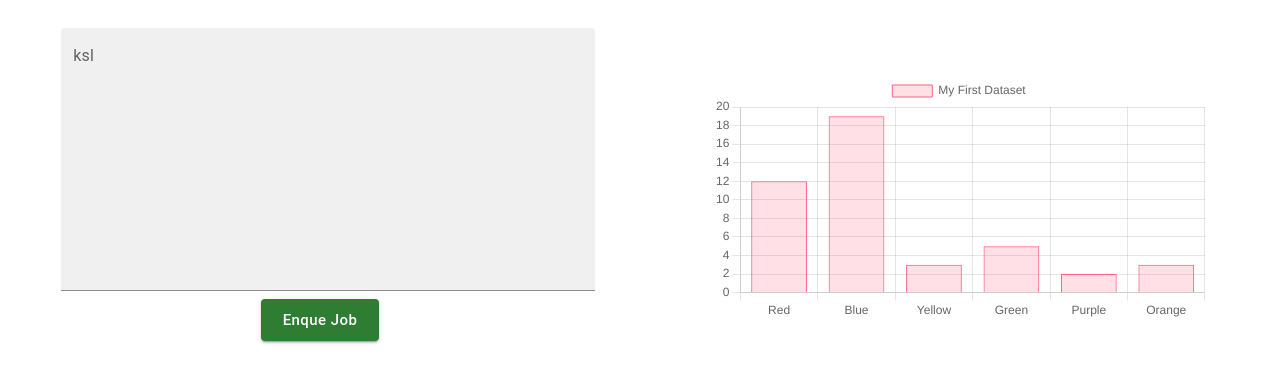
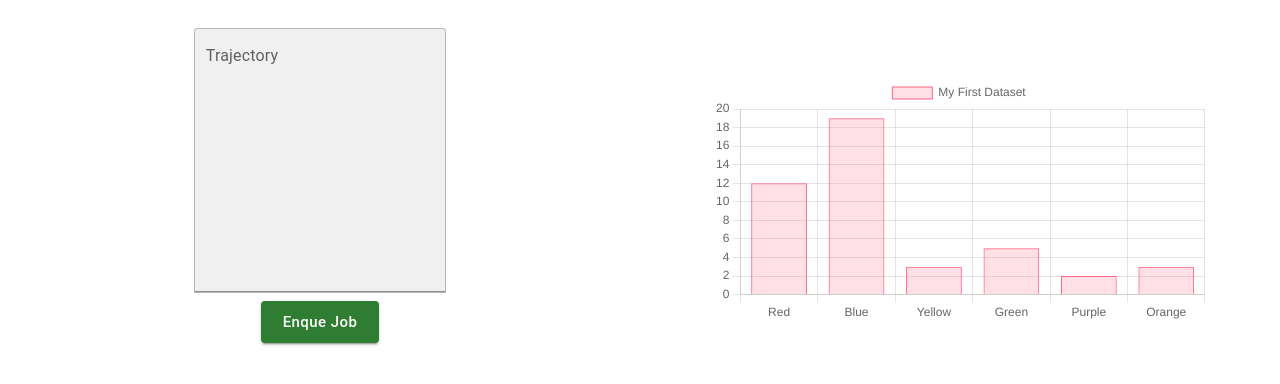
Before and after one commit to MohAhmad/awt_ABR_Streaming, a React (Create React App) app in the folder abr_streaming/: page / in a window 1280 px wide. Shown: the top 384 px of the page. Built offline with nearby package versions, Linux system fonts and the light colour scheme.

Commit message:
validation check

```diff
--- a/abr_streaming/package.json
+++ b/abr_streaming/package.json
@@ -14,6 +14,7 @@
     "react": "^18.2.0",
     "react-dom": "^18.2.0",
     "react-scripts": "5.0.1",
+    "react-toastify": "^9.1.2",
     "styled": "^1.0.0",
     "web-vitals": "^2.1.4"
   },
--- a/abr_streaming/src/App.js
+++ b/abr_streaming/src/App.js
@@ -6,7 +6,7 @@ import CustomButton from './components/Button';
 import {Container, InnerContainer} from './style'
 
 function App() {
-  const [tragectories, setTragectories] = useState('ksl');
+  const [tragectories, setTragectories] = useState('Trajectory');
 
 
 // Define the data for the chart
@@ -24,7 +24,7 @@ var data = {
     var ctx ;
     useEffect(()=>{
     let myChart;
-    if(document ){
+    if(document){
     chartDiv = document.getElementById('myChart');
     ctx = chartDiv.getContext('2d');
     myChart = new Chart(ctx, {
@@ -55,7 +55,7 @@ return ()=>{
       <Container container>
       <InnerContainer item xs={5}>
         <InputField tragectories={tragectories} setTragectories={setTragectories} />
-        <CustomButton/>
+        <CustomButton tragectories={tragectories} setTragectories={setTragectories}/>
       </InnerContainer>
       <InnerContainer item xs={5}>
       <InnerContainer item><canvas id="myChart"/></InnerContainer>
--- a/abr_streaming/src/components/Button/index.jsx
+++ b/abr_streaming/src/components/Button/index.jsx
@@ -2,22 +2,44 @@ import React from "react";
 import Button from '@mui/material/Button';
 
 
-const CustomButton = ()=>{
+const CustomButton = (props)=>{
     function handleSubmit(event){
         event.preventDefault();
+        FormulaCheck(props.tragectories);
         //showShart(props.tragectories)
     }
+
+    const FormulaCheck = (props) => {
+
+        const propsWithoutBrace = props.replace(/[\[\]]/g, ''); //to delete []            console.log(propsWithoutBrace)
+        const propsWithQuotationmarks = propsWithoutBrace.replace(/(['"])?([a-zA-Z0-9_]+)(['"])?:/g, '"$2":'); // to put "" for the words
+        const regex = /\{.*?\}/g;
+        const matches = propsWithQuotationmarks.match(regex); // to divide the array into chunks of the right formale
+        matches.map((element) => {
+        try {
+            const { duration, speed } = JSON.parse(element);
+        // Überprüfe, ob duration und speed Zahlen sind
+        if (typeof duration === "number" && typeof speed === "number") {
+            // Formel ist gültig
+            console.log("Formel ist gültig");
+        } else {
+            // Formel ist ungültig
+            console.log("Formel ist ungültig");
+        }
+        } catch (error) {
+        // Fehler beim Parsen der Formel
+        console.log("Fehler beim Parsen der Formel");
+    };})
+};
+
     return(
         <Button
           variant="contained"
           size="large"
           color="success"
           style={{textTransform: 'initial'}}
-          onClick= {handleSubmit}
-        >
-            Enque Job
-        </Button>
-        );
-
-    }
+          onClick={handleSubmit}
+          >Enque Job</Button>
+    );
+}
     export default CustomButton;
--- /dev/null
+++ b/abr_streaming/src/components/InputField/index.css
@@ -0,0 +1,3 @@
+.red-border .MuiOutlinedInput-notchedOutline {
+    border-color: red !important;
+}
--- a/abr_streaming/src/components/InputField/index.jsx
+++ b/abr_streaming/src/components/InputField/index.jsx
@@ -1,13 +1,19 @@
-import React from "react";
+
+import React, { useState } from "react";
 import Box from '@mui/material/Box';
 import TextField from '@mui/material/TextField';
 
 
 const InputField = (props)=>{
-    function handleChange(event){
-        props.setTragectories(event.target.value);
-    }
+  const [isValid, setIsValid] = useState(true);
+  const handleChange = (event) => {
+    setIsValid(event.target.value.startsWith('['));
+    props.setTragectories(event.target.value);
+  }
 
+  const inputStyle = {
+    border: isValid ? '1px solid rgba(0, 0, 0, 0.23)' : '2px solid red'
+  };
     return(
     <Box
       component="form"
@@ -24,9 +30,11 @@ const InputField = (props)=>{
           minRows={10}
           maxRows={20}
           variant='filled'
-          style={{width: '100%', minHeight: '100% !important', borderRadius: '20px', border: 'none'}}
+          onChange={handleChange}
+          InputProps={{
+            style: inputStyle
+          }}
           color='primary'
-          onChange={handleChange}
         />
     </Box>)
     }
```
Also changed, not shown: 2 other files (tests, documents, lock files or other folders).
